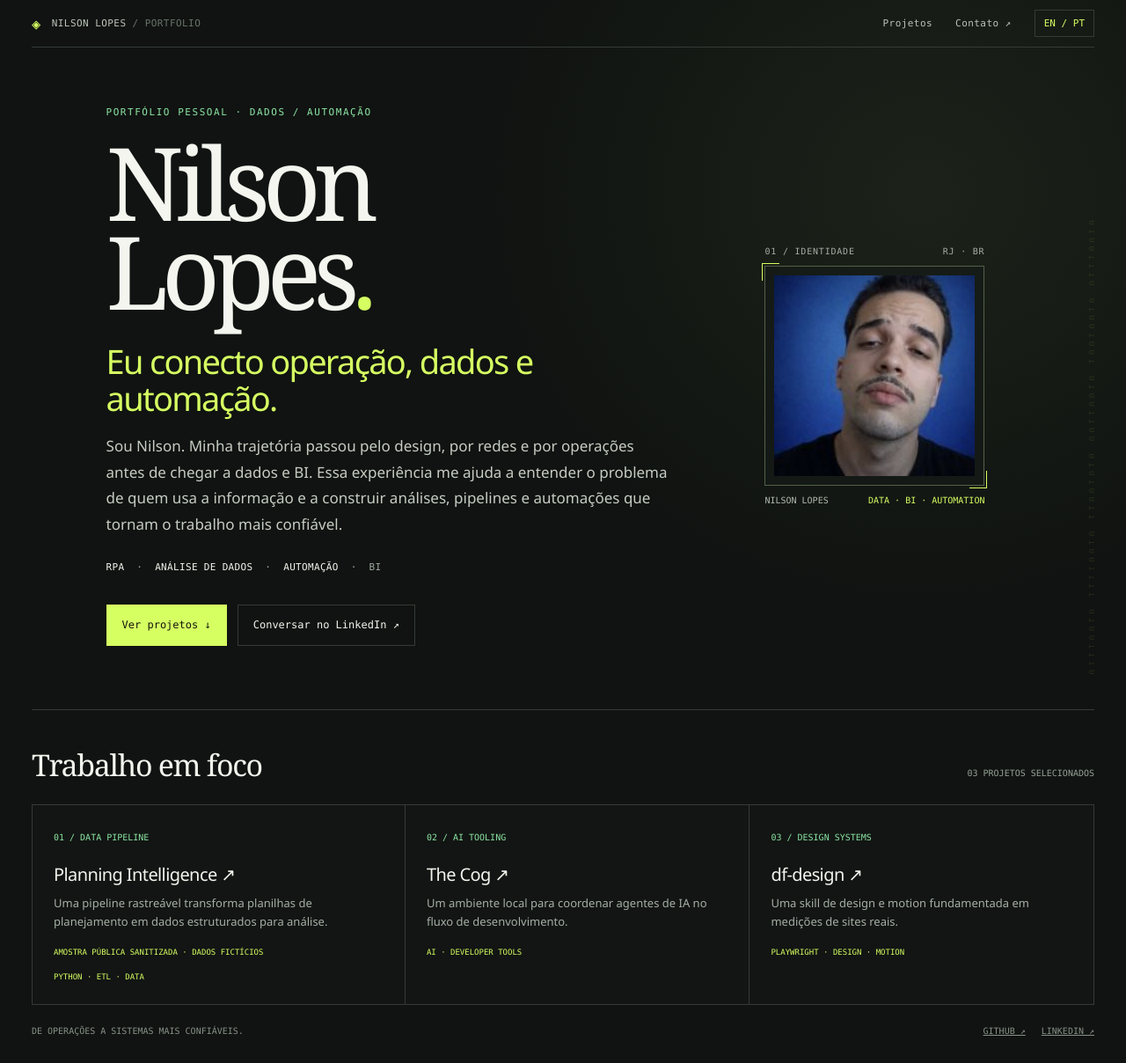
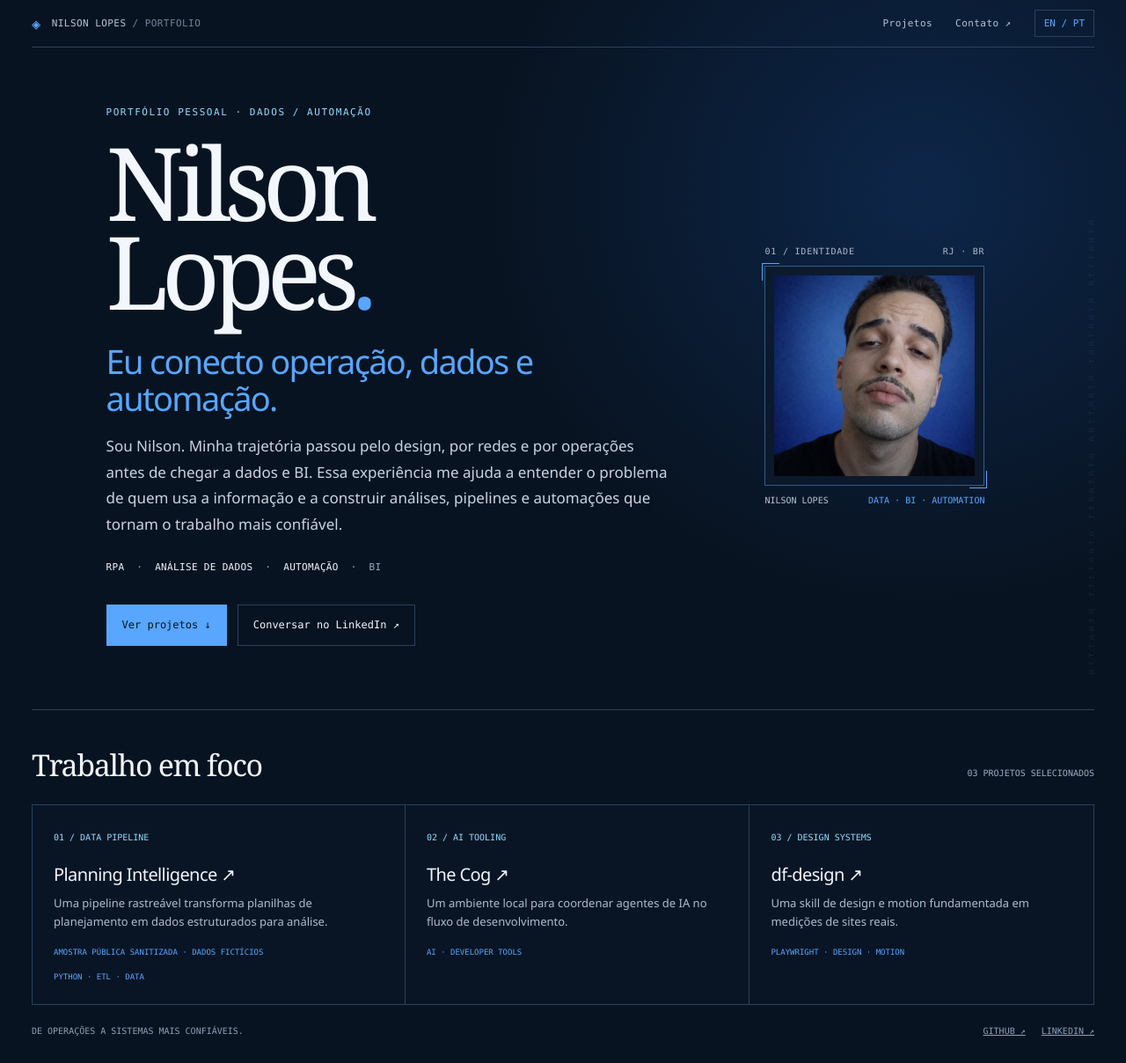
Before and after one commit to jounimn/nilson-portfolio, a plain HTML site: page design/preview/index.html in a window 1280 px wide. Shown: the whole page at 88% size. Drawn offline with Linux system fonts and the light colour scheme.

Commit message:
Match portfolio preview palette to portrait

```diff
--- a/design/preview/index.html
+++ b/design/preview/index.html
@@ -3,19 +3,19 @@
 <head>
   <meta charset="utf-8">
   <meta name="viewport" content="width=device-width, initial-scale=1">
-  <meta name="theme-color" content="#101311">
+  <meta name="theme-color" content="#081321">
   <link rel="icon" href="data:,">
   <title>Nilson Lopes — Portfólio / preview</title>
   <style>
     :root {
       color-scheme: dark;
-      --bg: #101311;
-      --panel: #151a17;
-      --line: #343b35;
-      --muted: #a1aaa1;
-      --paper: #f3f5ee;
-      --acid: #d6ff62;
-      --mint: #8ce5a4;
+      --bg: #081321;
+      --panel: #0f1d2e;
+      --line: #29415d;
+      --muted: #a7b7c8;
+      --paper: #f2f7fd;
+      --signal: #58a6ff;
+      --cyan: #91dcff;
       --mono: "Cascadia Code", "SFMono-Regular", Consolas, monospace;
       --sans: "Aptos", "Segoe UI", Arial, sans-serif;
       --serif: Georgia, "Times New Roman", serif;
@@ -27,7 +27,7 @@
       color: var(--paper);
       font-family: var(--sans);
       background:
-        radial-gradient(ellipse at 82% 18%, rgba(126, 159, 92, .11), transparent 31rem),
+        radial-gradient(ellipse at 82% 18%, rgba(32, 113, 232, .20), transparent 31rem),
         var(--bg);
     }
     a { color: inherit; }
@@ -35,14 +35,14 @@
     .mono { font-family: var(--mono); }
     .topline {
       height: 54px; border-bottom: 1px solid var(--line); display: flex;
-      align-items: center; justify-content: space-between; color: #bbc3b9;
+      align-items: center; justify-content: space-between; color: #b5c3d4;
       font: 11px var(--mono); letter-spacing: .04em;
     }
     .brand { display: flex; align-items: center; gap: 12px; }
-    .brand-mark { color: var(--acid); font-size: 17px; }
+    .brand-mark { color: var(--signal); font-size: 17px; }
     .top-right { display: flex; align-items: center; gap: 26px; }
     .top-right a { text-decoration: none; }
-    .lang { border: 1px solid var(--line); padding: 8px 10px; color: var(--acid); background: transparent; font: 11px var(--mono); cursor: pointer; }
+    .lang { border: 1px solid var(--line); padding: 8px 10px; color: var(--signal); background: transparent; font: 11px var(--mono); cursor: pointer; }
     .hero {
       min-height: 610px; display: grid; grid-template-columns: minmax(0, 1.5fr) minmax(300px, .7fr);
       align-items: center; gap: 9%; padding: 67px 7% 72px; position: relative; overflow: hidden;
@@ -50,43 +50,43 @@
     }
     .hero::before {
       content: "01001110  01001001  01001100  01010011  01001111  01001110";
-      position: absolute; right: -3px; bottom: 35px; color: rgba(214,255,98,.10);
+      position: absolute; right: -3px; bottom: 35px; color: rgba(88,166,255,.12);
       font: 10px var(--mono); letter-spacing: .38em; writing-mode: vertical-rl;
     }
     .hero-copy { position: relative; z-index: 1; }
-    .eyebrow { margin: 0 0 22px; color: var(--mint); font: 11px var(--mono); letter-spacing: .14em; text-transform: uppercase; }
+    .eyebrow { margin: 0 0 22px; color: var(--cyan); font: 11px var(--mono); letter-spacing: .14em; text-transform: uppercase; }
     h1 { margin: 0; font: 500 clamp(64px, 9vw, 126px)/.88 var(--serif); letter-spacing: -.075em; }
-    .role-line { margin: 30px 0 18px; max-width: 720px; color: var(--acid); font-size: clamp(23px, 3vw, 38px); line-height: 1.12; letter-spacing: -.045em; }
-    .intro { max-width: 640px; margin: 0; color: #c5ccc2; font-size: 17px; line-height: 1.75; }
-    .focus { margin-top: 24px; color: #9da89e; font: 11px/1.9 var(--mono); letter-spacing: .03em; }
+    .role-line { margin: 30px 0 18px; max-width: 720px; color: var(--signal); font-size: clamp(23px, 3vw, 38px); line-height: 1.12; letter-spacing: -.045em; }
+    .intro { max-width: 640px; margin: 0; color: #c8d4e2; font-size: 17px; line-height: 1.75; }
+    .focus { margin-top: 24px; color: #9aadc3; font: 11px/1.9 var(--mono); letter-spacing: .03em; }
     .focus b { color: var(--paper); font-weight: 400; }
     .actions { margin-top: 31px; display: flex; gap: 12px; flex-wrap: wrap; }
     .button { display: inline-flex; justify-content: center; align-items: center; min-height: 47px; padding: 0 17px; text-decoration: none; font: 12px var(--mono); border: 1px solid var(--line); transition: border-color .2s, background .2s, color .2s; }
-    .button.primary { background: var(--acid); color: #12170d; border-color: var(--acid); }
-    .button:hover { border-color: var(--acid); }
-    .button.primary:hover { background: #e5ff9e; }
+    .button.primary { background: var(--signal); color: #071321; border-color: var(--signal); }
+    .button:hover { border-color: var(--signal); }
+    .button.primary:hover { background: #8dc7ff; }
     .portrait-wrap { justify-self: end; width: min(100%, 250px); position: relative; }
-    .portrait-meta { display: flex; justify-content: space-between; margin-bottom: 11px; color: #a4aea5; font: 10px var(--mono); letter-spacing: .08em; }
-    .portrait-frame { position: relative; border: 1px solid #526148; padding: 10px; background: rgba(21,26,23,.7); }
-    .portrait-frame::before, .portrait-frame::after { content: ""; position: absolute; width: 19px; height: 19px; border-color: var(--acid); border-style: solid; }
+    .portrait-meta { display: flex; justify-content: space-between; margin-bottom: 11px; color: #a9b9cd; font: 10px var(--mono); letter-spacing: .08em; }
+    .portrait-frame { position: relative; border: 1px solid #345c8a; padding: 10px; background: rgba(13,26,43,.84); }
+    .portrait-frame::before, .portrait-frame::after { content: ""; position: absolute; width: 19px; height: 19px; border-color: var(--signal); border-style: solid; }
     .portrait-frame::before { top: -4px; left: -4px; border-width: 1px 0 0 1px; }
     .portrait-frame::after { right: -4px; bottom: -4px; border-width: 0 1px 1px 0; }
     .portrait { display: block; width: 100%; aspect-ratio: 1; object-fit: cover; object-position: center 38%; filter: saturate(.76) contrast(1.04); }
-    .portrait-caption { display: flex; justify-content: space-between; gap: 10px; margin-top: 11px; color: #b1bbb1; font: 10px var(--mono); }
-    .portrait-caption span:last-child { color: var(--acid); }
+    .portrait-caption { display: flex; justify-content: space-between; gap: 10px; margin-top: 11px; color: #b4c5d8; font: 10px var(--mono); }
+    .portrait-caption span:last-child { color: var(--signal); }
     .section-head { display: flex; align-items: baseline; justify-content: space-between; gap: 20px; padding: 39px 0 22px; }
     .section-head h2 { margin: 0; font: 500 34px var(--serif); letter-spacing: -.04em; }
-    .section-head p { margin: 0; color: #96a096; font: 10px var(--mono); }
+    .section-head p { margin: 0; color: #98adc4; font: 10px var(--mono); }
     .projects { display: grid; grid-template-columns: 1.08fr 1fr 1fr; border: 1px solid var(--line); }
-    .project { padding: 23px 24px 26px; min-height: 190px; position: relative; background: rgba(21,26,23,.4); }
+    .project { padding: 23px 24px 26px; min-height: 190px; position: relative; background: rgba(13,26,43,.45); }
     .project + .project { border-left: 1px solid var(--line); }
-    .project-index { color: var(--mint); font: 10px var(--mono); }
+    .project-index { color: var(--cyan); font: 10px var(--mono); }
     .project h3 { margin: 20px 0 9px; color: var(--paper); font-size: 20px; font-weight: 500; letter-spacing: -.03em; }
     .project h3 a { text-decoration: none; }
-    .project h3 a:hover { color: var(--acid); }
-    .project p { margin: 0; color: #a6afa6; font-size: 13px; line-height: 1.65; }
-    .project .stack { display: block; margin-top: 18px; color: #d6ff62; font: 9px var(--mono); }
-    .foot { display: flex; justify-content: space-between; padding: 24px 0 31px; color: #879187; font: 10px var(--mono); }
+    .project h3 a:hover { color: var(--signal); }
+    .project p { margin: 0; color: #adbdcf; font-size: 13px; line-height: 1.65; }
+    .project .stack { display: block; margin-top: 18px; color: var(--signal); font: 9px var(--mono); }
+    .foot { display: flex; justify-content: space-between; padding: 24px 0 31px; color: #8da0b6; font: 10px var(--mono); }
     @media (max-width: 760px) {
       .page { width: min(100% - 36px, 600px); }
       .topline { height: 51px; }
@@ -115,7 +115,7 @@
 </head>
 <body>
   <header class="topline page">
-    <div class="brand"><span class="brand-mark">◈</span><span>NILSON LOPES <span style="color:#69746b">/ PORTFOLIO</span></span></div>
+    <div class="brand"><span class="brand-mark">◈</span><span>NILSON LOPES <span style="color:#71849b">/ PORTFOLIO</span></span></div>
     <nav class="top-right" aria-label="Main navigation">
       <a class="nav-link" href="#projetos" data-i18n="navWork">Projetos</a>
       <a class="nav-link" href="https://www.linkedin.com/in/nilsondgwm/" target="_blank" rel="noreferrer" data-i18n="navContact">Contato ↗</a>
@@ -127,7 +127,7 @@
     <section class="hero" aria-labelledby="hero-name">
       <div class="hero-copy">
         <p class="eyebrow" data-i18n="eyebrow">PORTFÓLIO PESSOAL · DADOS / AUTOMAÇÃO</p>
-        <h1 id="hero-name">Nilson<br>Lopes<span style="color:var(--acid)">.</span></h1>
+        <h1 id="hero-name">Nilson<br>Lopes<span style="color:var(--signal)">.</span></h1>
         <p class="role-line" data-i18n="role">Eu conecto operação, dados e automação.</p>
         <p class="intro" data-i18n="intro">Sou Nilson. Minha trajetória passou pelo design, por redes e por operações antes de chegar a dados e BI. Essa experiência me ajuda a entender o problema de quem usa a informação e a construir análises, pipelines e automações que tornam o trabalho mais confiável.</p>
         <p class="focus"><b>RPA</b> &nbsp;·&nbsp; <b data-i18n="dataAnalysis">ANÁLISE DE DADOS</b> &nbsp;·&nbsp; <b data-i18n="automation">AUTOMAÇÃO</b> &nbsp;·&nbsp; BI</p>
@@ -138,7 +138,7 @@
       </div>
       <figure class="portrait-wrap">
         <div class="portrait-meta"><span>01 / IDENTIDADE</span><span>RJ · BR</span></div>
-        <div class="portrait-frame"><img class="portrait" src="github-avatar.jpg" alt="Foto de perfil de Nilson Lopes"></div>
+        <div class="portrait-frame"><img class="portrait" src="nilson-lopes.jpg" alt="Foto de perfil de Nilson Lopes"></div>
         <figcaption class="portrait-caption"><span>NILSON LOPES</span><span>DATA · BI · AUTOMATION</span></figcaption>
       </figure>
     </section>
```
Also changed, not shown: design/portfolio-identity-revision.md (+10 -10 lines), design/preview/README.md, design/preview/captures/desktop-en.png, design/preview/captures/desktop-pt.png, design/preview/captures/mobile-pt.png, design/preview/github-avatar.jpg (deleted), design/preview/nilson-lopes.jpg (added).
